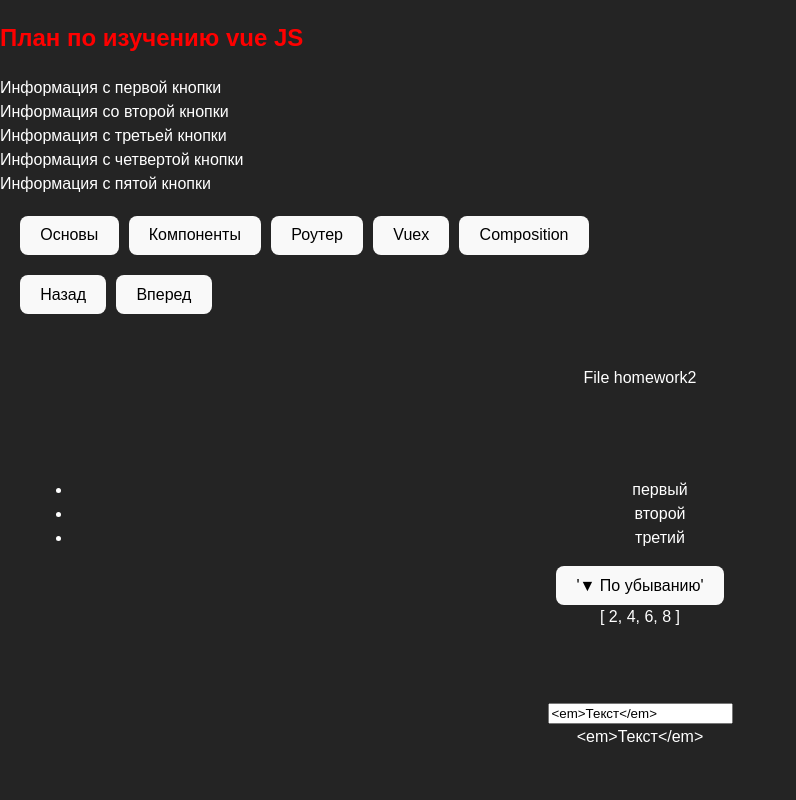
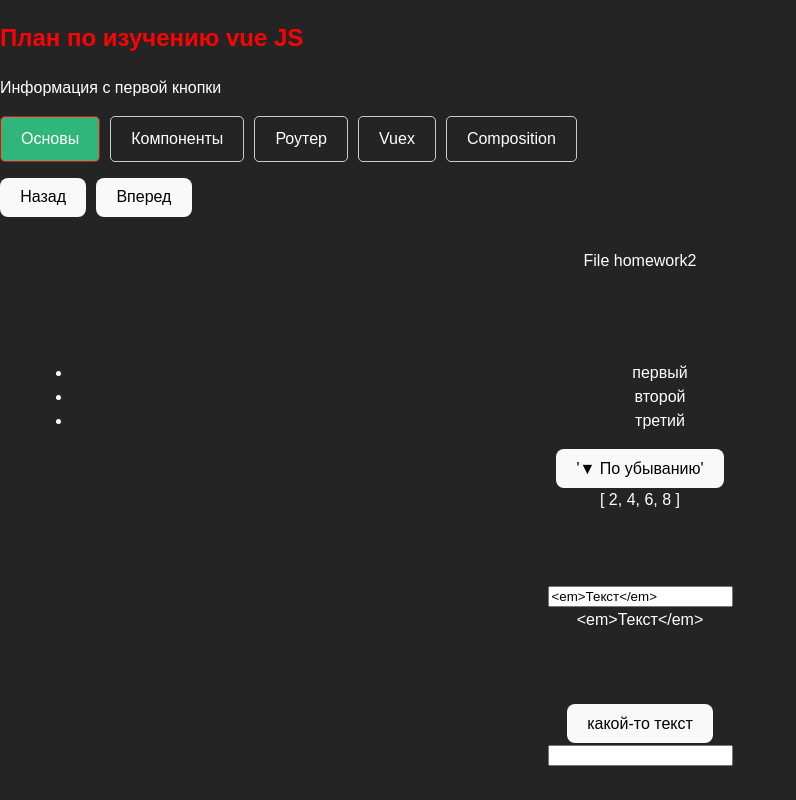
Before and after one commit to belkud/work_with_Vue, a Vue app: page / in a window 1280 px wide. Shown: the top 800 px of the page, without its empty margins (0-796 px from the left). Built offline with nearby package versions, Linux system fonts and the light colour scheme; a web font is replaced by a local one.

Commit message:
add main plan about Vue

```diff
--- a/src/App2.vue
+++ b/src/App2.vue
@@ -1,35 +1,81 @@
 <script setup lang="ts">
 
+import {ref} from 'vue'
+
+
+let buttonsInfo = ref([
+    'Информация с первой кнопки',
+    'Информация со второй кнопки',
+    'Информация с третьей кнопки',
+    'Информация с четвертой кнопки',
+    'Информация с пятой кнопки',
+])
+let buttons = ref(['Основы', 'Компоненты', 'Роутер', 'Vuex', 'Composition'])
+
+let acc= ref(0)
+
+function nextButton () {
+    acc.value++
+    if (acc.value==buttonsInfo.value.length) {
+        acc.value=0
+    }
+}
+
+function previousButton () {
+    acc.value--
+    if (acc.value==-1) {
+        acc.value= buttonsInfo.value.length-1
+    }
+}
+function selectButton(i:number) {
+    acc.value = i
+}
 
 </script>
 
+
+
+
 <template>
     <h2 style="color: red;">План по изучению vue JS</h2>
-    <div>
-        <div >Информация с первой кнопки</div>
-        <div >Информация со второй кнопки</div>
-        <div >Информация с третьей кнопки</div>
-        <div >Информация с четвертой кнопки</div>
-        <div >Информация с пятой кнопки</div>
+
+    <div v-for="(value, index) in buttonsInfo"
+    v-show="index === acc"
+    >{{ value }}</div>
+
+    <ul class="buttonLocation" >
+        <li @click="selectButton(i)"
+        :class="{ activeButton: i === acc }"
+        v-for="(value, i) in buttons"
+        >{{ value }}</li>
+
+    </ul>
+    <div class="buttonLocation">
+        <button @click="previousButton">Назад</button>
+        <button @click="nextButton()">Вперед</button>
     </div>
-    <div class="buttonLocation">
-        <button @click="">Основы</button>
-        <button>Компоненты</button>
-        <button>Роутер</button>
-        <button>Vuex</button>
-        <button>Composition</button>
-    </div>
-    <div class="buttonLocation">
-        <button>Назад</button>
-        <button>Вперед</button>
-    </div>
+    <!-- <div :class="{ activeButton }">fhjghkgjk</div> -->
 </template>
 
 
 <style scoped>
 .buttonLocation {
+    display: flex;
     gap: 10px;
-    display: flex;
-    margin: 20px;
+    list-style: none;
+    padding: 0;
+}
+
+.buttonLocation li {
+    padding: 10px 20px;
+    border: 1px solid #ccc;
+    border-radius: 5px;
+    cursor: pointer;
+}
+
+.activeButton {
+    background-color: #30b67a;
+    /* color: red; */
+    border: 1px solid red !important;
 }
 </style>
```
